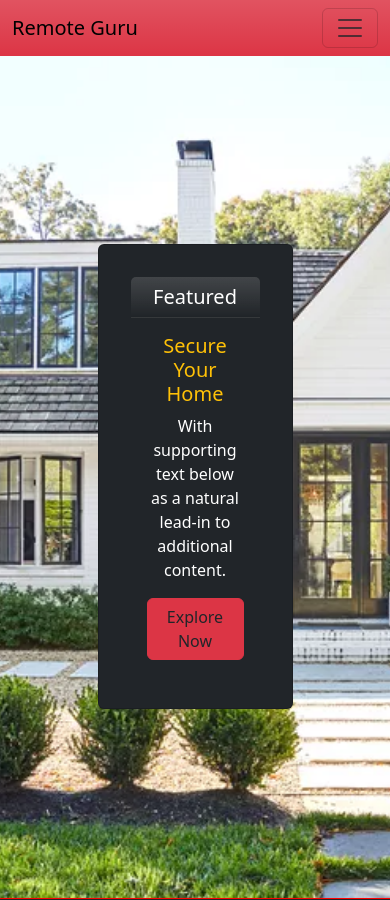
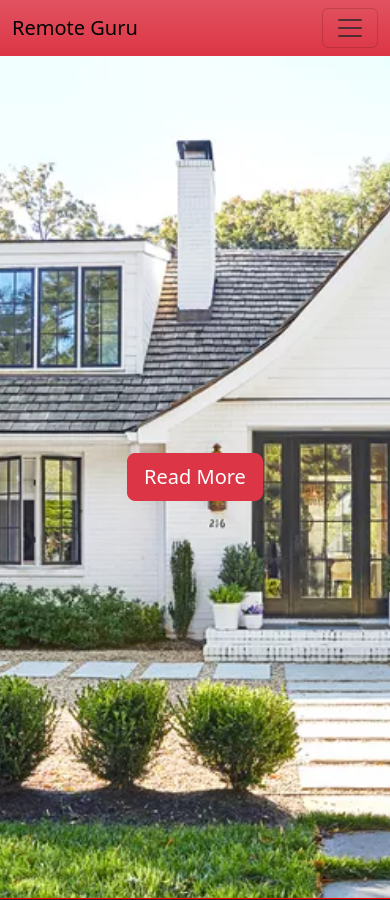
Before and after one commit to CourageGanyiwa/remoteguru_frontend, a React (Vite) app: page / in a window 390 px wide. Shown: the top 900 px of the page. Built offline with nearby package versions, Linux system fonts and the light colour scheme.

Commit message:
latest changes

```diff
--- a/src/App.jsx
+++ b/src/App.jsx
@@ -23,7 +23,7 @@ function App() {
           borderBottom: "1px solid red",
         }}
       >
-        <div className="card bg-dark w-50">
+        <div className="card bg-dark w-50 d-none d-md-block">
           <h5 className="card-header text-white bg-gradient">Featured</h5>
           <div className="card-body text-white">
             <h5 className="card-title text-warning">Secure Your Home</h5>
@@ -36,6 +36,9 @@ function App() {
             </a>
           </div>
         </div>
+        <button className="btn btn-lg btn-danger d-block d-md-none">
+          Read More
+        </button>
       </div>
       <section className="container-fluid row d-flex justify-content-center align-items-center">
         <div className="col-md-7 d-flex justify-content-center align-items-center p-5 ">
```
